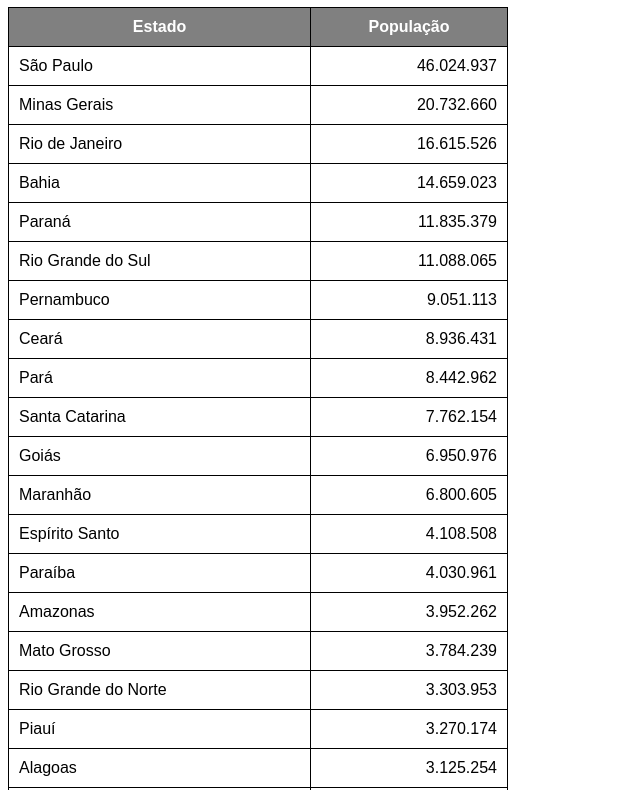
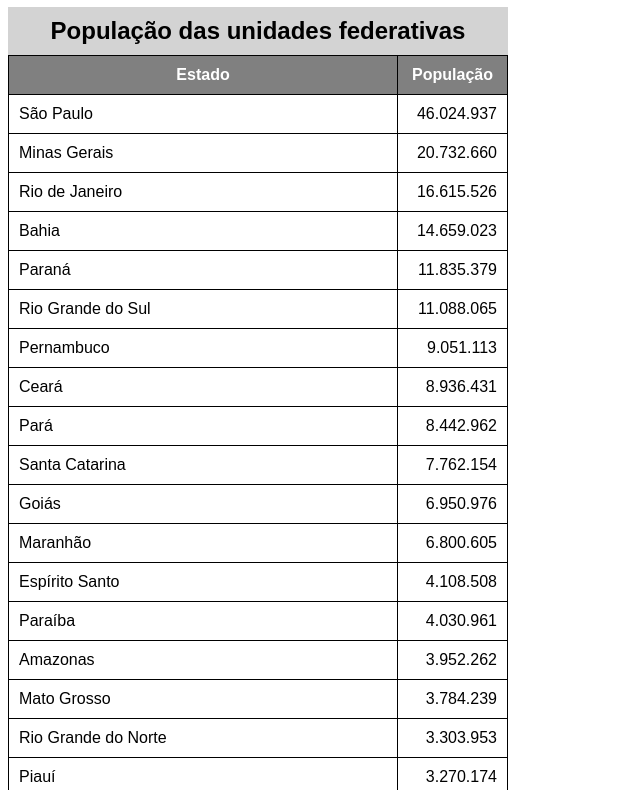
Before and after one commit to Ronaldo321/html-css, a plain HTML site: page exercicios/ex023/tabela002.html in a window 1280 px wide. Shown: the part 73-863 px from the top of the page, without its empty margins (0-640 px from the left). Drawn offline with Linux system fonts and the light colour scheme.

Commit message:
vendo caption e scope na tabela

```diff
--- a/exercicios/ex023/tabela002.html
+++ b/exercicios/ex023/tabela002.html
@@ -20,6 +20,13 @@
             padding: 10px;
         }
 
+        caption {
+            font-size: 1.5em;
+            font-weight: bold;
+            padding: 10px;
+            background-color: lightgray;
+        }
+
         thead, tfoot {
             background-color: gray;
             color: white;
@@ -35,6 +42,7 @@
     <!--
         ANATOMIA PARA TABELAS GRANDES
         TABLE
+            CAPTION
             THEAD
                 TR, TD, TH
             TBODY
@@ -43,10 +51,11 @@
                 TR, TD, TH
     -->
     <table>
+        <caption>População das unidades federativas</caption>
         <thead>
             <tr>
-                <th>Estado</th>
-                <th>População</th>
+                <th scope="col">Estado</th>
+                <th scope="col" style="width: 50px;">População</th>
             </tr>
         </thead>
         <tbody>
@@ -161,7 +170,7 @@
         </tbody>
         <tfoot>
             <tr>
-                <th>Total de Habitantes</th>
+                <th scope="row">Total de Habitantes</th>
                 <td class="num"><strong>210.147.125</strong></td>
             </tr>
         </tfoot>
```
